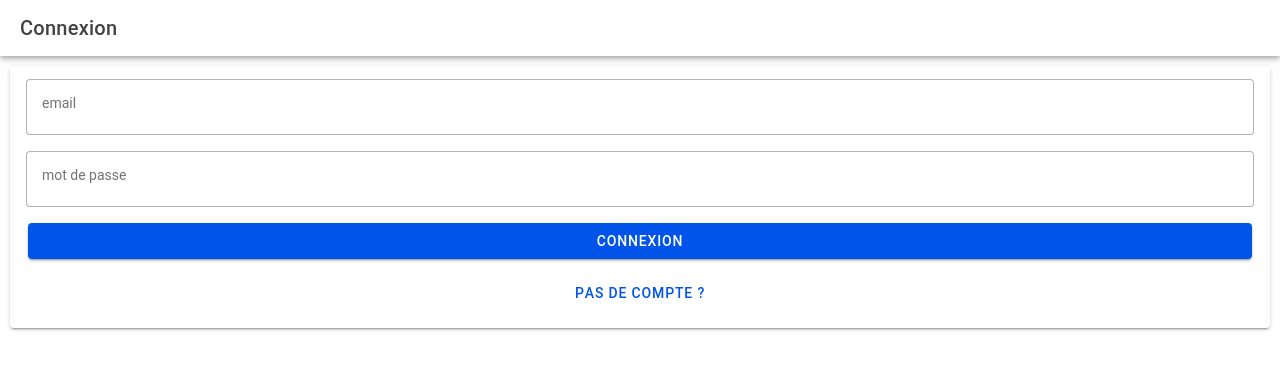
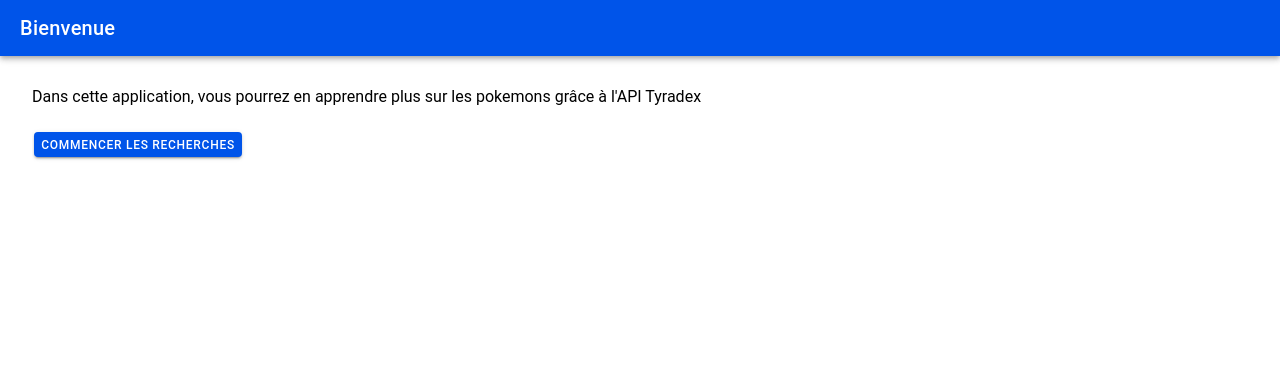
Before and after one commit to sonryu48/ionicEsiea, a React (Vite) app in the folder IonicPinguetTristan/: page / in a window 1280 px wide. Shown: the top 370 px of the page. Built offline with nearby package versions, Linux system fonts and the light colour scheme.

Commit message:
integration vibration et navigateur externe, modal de detail

```diff
--- a/IonicPinguetTristan/package.json
+++ b/IonicPinguetTristan/package.json
@@ -12,9 +12,12 @@
     "lint": "eslint"
   },
   "dependencies": {
+    "@capacitor/android": "6.2.0",
     "@capacitor/app": "6.0.2",
+    "@capacitor/browser": "^6.0.4",
     "@capacitor/core": "6.2.0",
     "@capacitor/haptics": "6.0.2",
+    "@capacitor/ios": "6.2.0",
     "@capacitor/keyboard": "6.0.3",
     "@capacitor/status-bar": "6.0.2",
     "@ionic/react": "^8.0.0",
--- a/IonicPinguetTristan/src/App.tsx
+++ b/IonicPinguetTristan/src/App.tsx
@@ -1,8 +1,9 @@
 import { Redirect, Route } from 'react-router-dom';
 import { IonApp, IonRouterOutlet, setupIonicReact } from '@ionic/react';
 import { IonReactRouter } from '@ionic/react-router';
+import Pokemon from './pages/Pokemon';
+import Login from './pages/Login';
 import Home from './pages/Home';
-import Login from './pages/Login';
 import Register from './pages/Register';
 
 /* Core CSS required for Ionic components to work properly */
@@ -42,13 +43,10 @@ const App: React.FC = () => (
     <IonReactRouter>
       <IonRouterOutlet>
         <Route exact path="/">
-          <Login />
-        </Route>
-        <Route exact path="/register">
-          <Register />
+          <Home />
         </Route>
         <Route exact path="/pokemon">
-          <Home />
+          <Pokemon />
         </Route>
       </IonRouterOutlet>
     </IonReactRouter>
--- a/IonicPinguetTristan/src/pages/Home.tsx
+++ b/IonicPinguetTristan/src/pages/Home.tsx
@@ -1,95 +1,29 @@
-import { IonAvatar, IonCheckbox, IonContent, IonHeader, IonImg, IonItem, IonLabel, IonList, IonPage, IonSearchbar, IonTitle, IonToolbar, IonIcon, useIonAlert, useIonLoading, IonButton, IonModal, IonCard, IonCardContent } from '@ionic/react';
-import ExploreContainer from '../components/ExploreContainer';
-import './Home.css';
-import { Pokemons, useApiPokemon } from '../api/useApiTyradex';
-import { useEffect, useState } from 'react';
-import { readerOutline, personOutline, clipboardOutline, exitOutline } from 'ionicons/icons'
+import { IonButton, IonContent, IonHeader, IonItem, IonLabel, IonPage, IonTitle, IonToolbar } from '@ionic/react';
+import React from 'react';
+import { Haptics } from '@capacitor/haptics';
 
 const Home: React.FC = () => {
 
-  const { searchString } = useApiPokemon(true)
-
-  const [searchTerm, setSearchTerm] = useState('')
-  const [results, setResults] = useState<Pokemons[]>([])
-
-  const [presentAlert] = useIonAlert()
-  const [loading, dismiss] = useIonLoading()
-
-
-  useEffect(() => {
-    if (searchTerm === '') {
-      setResults([])
-      return
+    const hapticsNotif = async () => {
+        await Haptics.vibrate();
     }
-
-    const loadData = async() => {
-      await loading()
-      const result: any = await searchString(searchTerm)
-      console.log('result: ', result)
-      await dismiss()
-
-      if (result?.message) {
-        presentAlert(result.message)
-      } else {
-        setResults(result.pokemons)
-      }
-    }
-    loadData()
-  }, [searchTerm])
 
     return (
         <IonPage>
             <IonHeader>
-        <IonToolbar>
-          <IonTitle>Tyradex</IonTitle>
+                <IonToolbar color="primary">
+                    <IonTitle>Bienvenue</IonTitle>
                 </IonToolbar>
             </IonHeader>
-      <IonContent fullscreen>
-        <IonSearchbar value={searchTerm} onIonChange={(e) => setSearchTerm(e.detail.value!)}/>
-        <IonList>
-          {results.map((item: Pokemons) => (
-            <IonItem key={item.name.fr}>
-              <IonAvatar slot='start'><IonImg src={item.sprites.regular}></IonImg></IonAvatar>
-              <IonLabel>{item.name.fr}</IonLabel>
-              <IonButton id={item.name.fr}>
-                <IonIcon icon={readerOutline}/>
-              </IonButton>
-
-              <IonModal trigger={item.name.fr} initialBreakpoint={.25} breakpoints={[0, .25, .5, .75]}>
             <IonContent className='ion-padding'>
                 <IonItem lines='none'>
-                      <IonAvatar slot='start'><IonImg src={item.sprites.regular}></IonImg></IonAvatar>
-                      <IonLabel>{item.name.fr}</IonLabel>
-                      <IonLabel slot='end'>{item.id}</IonLabel>
-                      <IonButton id={item.name.fr}>
-                        <IonIcon icon={exitOutline}/>
+                    <IonLabel>Dans cette application, vous pourrez en apprendre plus sur les pokemons grâce à l'API Tyradex</IonLabel>
+                </IonItem>
+                <IonItem lines='none'>
+                    <IonButton routerLink='/pokemon' onClick={(e:any) => hapticsNotif()}>
+                        <IonLabel>Commencer les recherches </IonLabel>
                     </IonButton>
                 </IonItem>
-                    <IonItem lines='none'>
-                      <IonIcon icon={clipboardOutline} slot='start'/>
-                      <IonLabel>{item.category}</IonLabel>
-                    </IonItem>
-                    <IonItem lines='none'>
-                      <IonIcon icon={personOutline} slot='start'/>
-                      <IonLabel>{item.height}</IonLabel>
-                      <IonLabel>{item.weight}</IonLabel>
-                    </IonItem>
-                    <IonItem>
-                      <IonList>
-                        <IonItem lines='none'><IonLabel slot='start'>hp</IonLabel>{item.stats.hp}</IonItem>
-                        <IonItem lines='none'><IonLabel slot='start'>atk</IonLabel>{item.stats.atk}</IonItem>
-                        <IonItem lines='none'><IonLabel slot='start'>def</IonLabel>{item.stats.def}</IonItem>
-                        <IonItem lines='none'><IonLabel slot='start'>vit</IonLabel>{item.stats.vit}</IonItem>
-                        <IonItem lines='none'><IonLabel slot='start'>atk special </IonLabel>{item.stats.spe_atk}</IonItem>
-                        <IonItem lines='none'><IonLabel slot='start'>def special </IonLabel>{item.stats.spe_def}</IonItem>
-                      </IonList>
-                    </IonItem>
-                </IonContent>
-              </IonModal>
-
-            </IonItem>
-          ))}
-        </IonList>
             </IonContent>
         </IonPage>
     );
--- /dev/null
+++ b/IonicPinguetTristan/src/pages/Pokemon.tsx
@@ -0,0 +1,100 @@
+import { IonAvatar, IonCheckbox, IonContent, IonHeader, IonImg, IonItem, IonLabel, IonList, IonPage, IonSearchbar, IonTitle, IonToolbar, IonIcon, useIonAlert, useIonLoading, IonButton, IonModal, IonToggle} from '@ionic/react';
+import ExploreContainer from '../components/ExploreContainer';
+import './Home.css';
+import { Pokemons, useApiPokemon } from '../api/useApiTyradex';
+import { useEffect, useState } from 'react';
+import { readerOutline, personOutline, clipboardOutline, exitOutline } from 'ionicons/icons'
+import { Browser } from '@capacitor/browser';
+
+const Home: React.FC = () => {
+
+  const { searchString } = useApiPokemon(true)
+
+  const [searchTerm, setSearchTerm] = useState('')
+  const [results, setResults] = useState<Pokemons[]>([])
+
+  const [presentAlert] = useIonAlert()
+  const [loading, dismiss] = useIonLoading()
+
+
+  useEffect(() => {
+    if (searchTerm === '') {
+      setResults([])
+      return
+    }
+
+    const loadData = async() => {
+      await loading()
+      const result: any = await searchString(searchTerm)
+      console.log('result: ', result)
+      await dismiss()
+
+      if (result?.message) {
+        presentAlert(result.message)
+      } else {
+        setResults(result.pokemons)
+      }
+    }
+    loadData()
+  }, [searchTerm])
+
+  return (
+    <IonPage>
+      <IonHeader>
+        <IonToolbar color="primary">
+          <IonTitle>Recherche par type</IonTitle>
+        </IonToolbar>
+      </IonHeader>
+      <IonContent fullscreen>
+        <IonSearchbar value={searchTerm} onIonChange={(e) => setSearchTerm(e.detail.value!)}/>
+
+        <IonList>
+          {results.map((item: Pokemons) => (
+            <IonItem key={item.name.fr}>
+              <IonAvatar slot='start'><IonImg src={item.sprites.regular}></IonImg></IonAvatar>
+              <IonLabel>{item.name.fr}</IonLabel>
+              <IonButton id={item.name.fr} fill='outline'>
+                <IonIcon icon={readerOutline}/>
+              </IonButton>
+
+              <IonModal trigger={item.name.fr} initialBreakpoint={.25} breakpoints={[0, .25, .5, .75]}>
+                <IonContent className='ion-padding'>
+                    <IonItem lines='none'>
+                      <IonAvatar slot='start'><IonImg src={item.sprites.regular}></IonImg></IonAvatar>
+                      <IonLabel>{item.name.fr}</IonLabel>
+                      <IonLabel slot='end'>{item.id}</IonLabel>
+                      <IonButton id={item.name.fr} fill='outline' onClick={(e:any) => Browser.open({ url: 'https://www.pokepedia.fr/' + item.name.fr})}>
+                        <IonIcon icon={exitOutline}/>
+                      </IonButton>
+                    </IonItem>
+                    <IonItem lines='none'>
+                      <IonIcon icon={clipboardOutline} slot='start'/>
+                      <IonLabel>{item.category}</IonLabel>
+                    </IonItem>
+                    <IonItem lines='none'>
+                      <IonIcon icon={personOutline} slot='start'/>
+                      <IonLabel>{item.height}</IonLabel>
+                      <IonLabel>{item.weight}</IonLabel>
+                    </IonItem>
+                    <IonItem>
+                      <IonList>
+                        <IonItem lines='none'><IonLabel slot='start'>hp</IonLabel>{item.stats.hp}</IonItem>
+                        <IonItem lines='none'><IonLabel slot='start'>atk</IonLabel>{item.stats.atk}</IonItem>
+                        <IonItem lines='none'><IonLabel slot='start'>def</IonLabel>{item.stats.def}</IonItem>
+                        <IonItem lines='none'><IonLabel slot='start'>vit</IonLabel>{item.stats.vit}</IonItem>
+                        <IonItem lines='none'><IonLabel slot='start'>atk special </IonLabel>{item.stats.spe_atk}</IonItem>
+                        <IonItem lines='none'><IonLabel slot='start'>def special </IonLabel>{item.stats.spe_def}</IonItem>
+                      </IonList>
+                    </IonItem>
+                </IonContent>
+              </IonModal>
+
+            </IonItem>
+          ))}
+        </IonList>
+      </IonContent>
+    </IonPage>
+  );
+};
+
+export default Home;
```
Also changed, not shown: 69 other files (tests, documents, lock files or other folders). Lines whose indentation alone changed are shown as unchanged.
